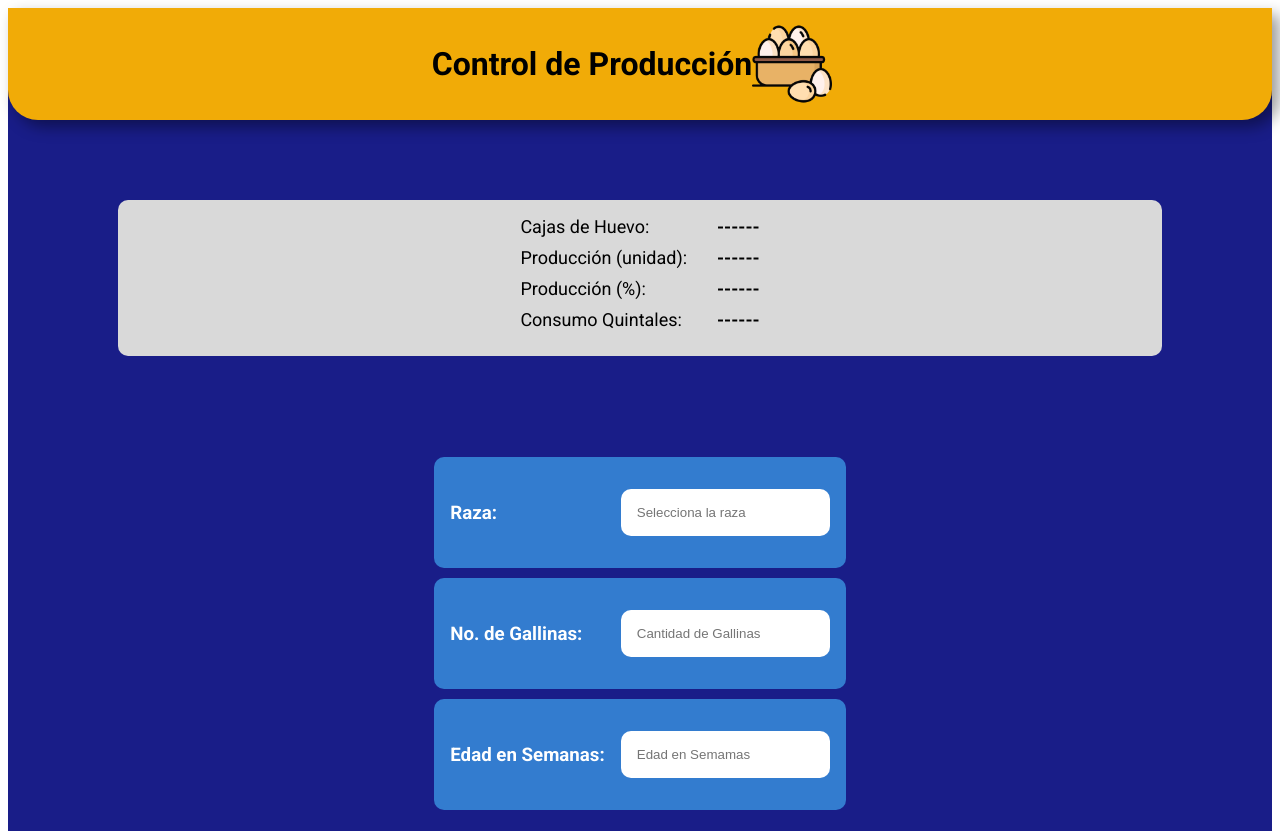
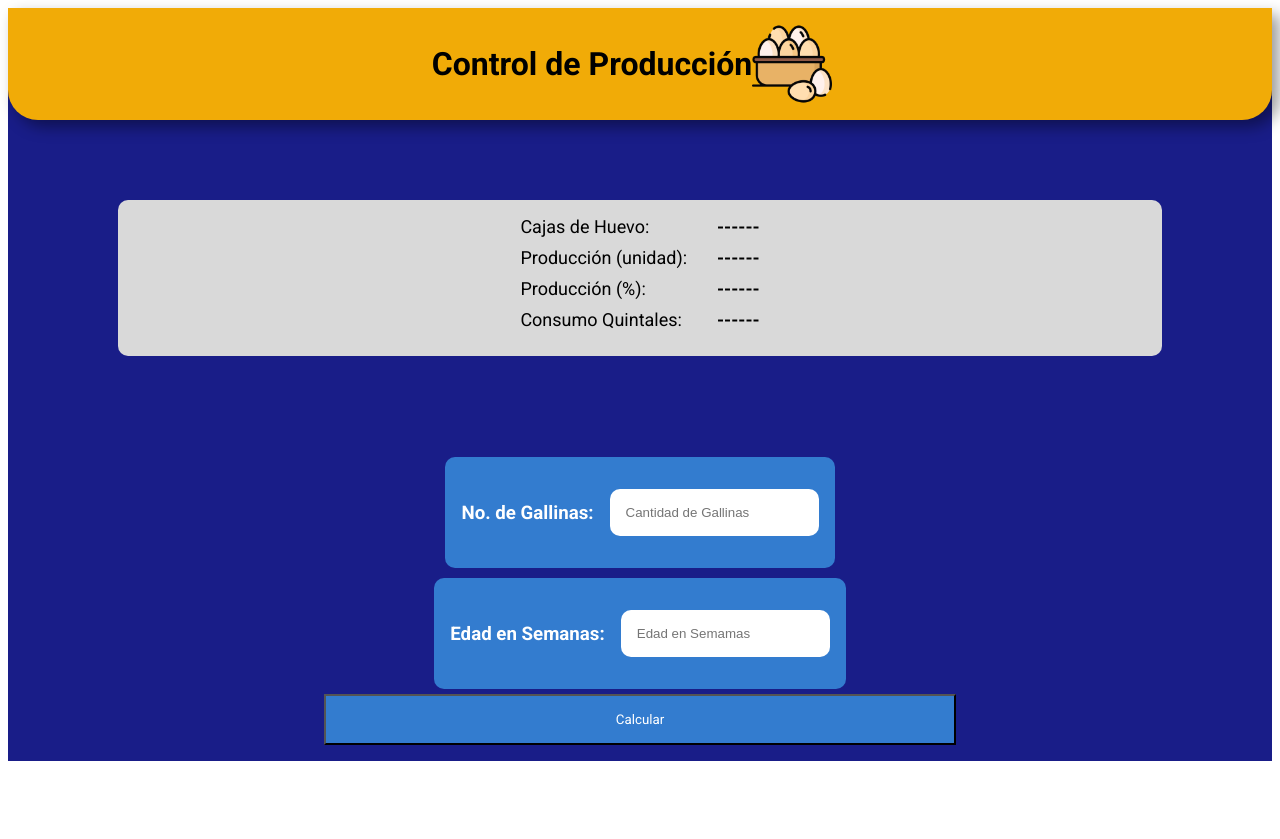
Before and after one commit to Noel1kt/Avicola, a React (Vite) app: page / in a window 1280 px wide. After the commit the page ends 800 px from the top, so only its background shows below. Built offline with nearby package versions, Linux system fonts and the light colour scheme.

Commit message:
btn form

```diff
--- a/src/components/Form/Button/Button.css
+++ b/src/components/Form/Button/Button.css
@@ -0,0 +1,7 @@
+.Button {
+    background-color: #337CCF;
+    color: #FFFFFF;
+    padding: 1rem;
+    font-family: 'Roboto', sans-serif;
+    width: 50%;
+}
--- a/src/components/Form/Button/index.jsx
+++ b/src/components/Form/Button/index.jsx
@@ -0,0 +1,7 @@
+import "./Button.css"
+
+export const Button = () => {
+    return (
+        <button className="Button">Calcular</button>
+    )
+}
--- a/src/components/Form/Form.css
+++ b/src/components/Form/Form.css
@@ -1,5 +1,7 @@
 .formulary {
     display: flex;
     flex-direction: column;
+    align-items: center;
+    width: 100%;
     padding: 1rem;
 }
--- a/src/components/Form/index.jsx
+++ b/src/components/Form/index.jsx
@@ -1,13 +1,11 @@
 import { InputForm } from "./Inputs"
 import "./Form.css"
+import { Button } from "./Button"
 
 export const Form = () => {
     return (
         <form className="formulary">
-            <InputForm
-            name="Raza:"
-            placeholder="Selecciona la raza"
-            />
+
             <InputForm
             name="No. de Gallinas:"
             placeholder="Cantidad de Gallinas"
@@ -16,6 +14,8 @@ export const Form = () => {
             name="Edad en Semanas:"
             placeholder="Edad en Semamas"
             />
+
+            <Button/>
         </form>
     )
 }
```
